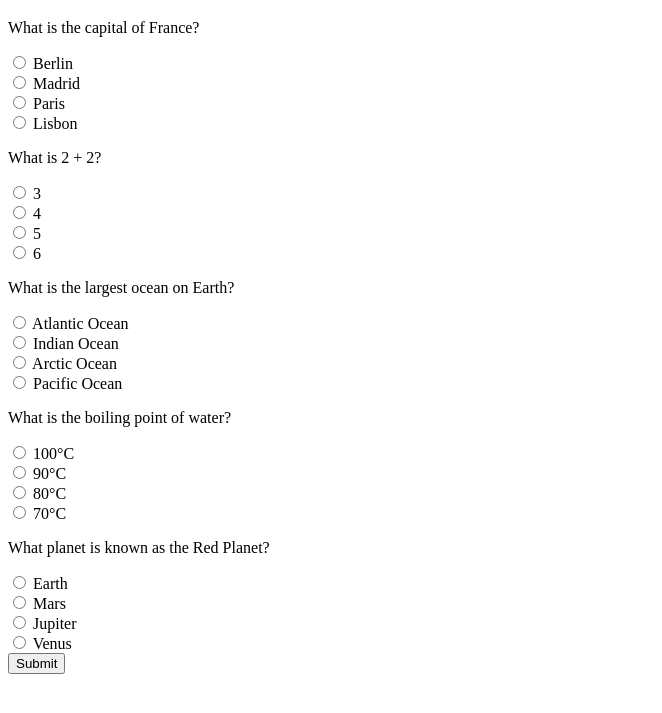
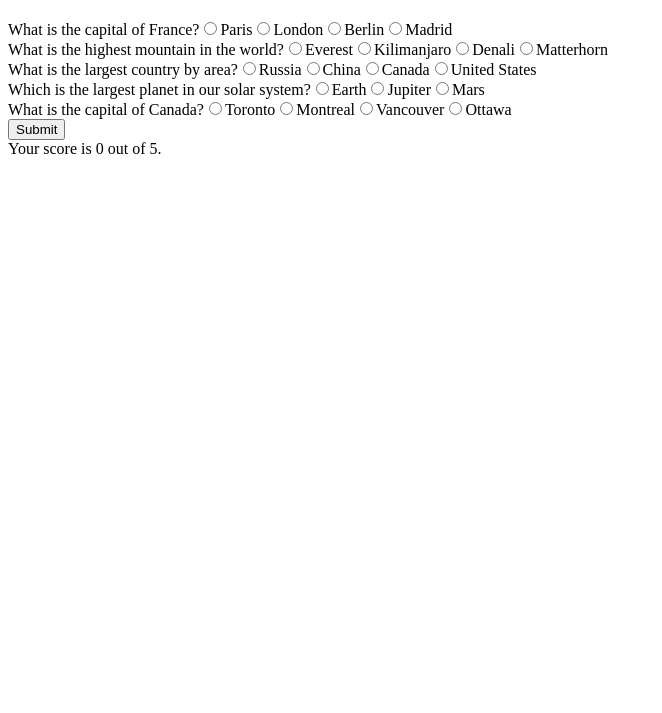
Before and after one commit to acciojob/quiz-with-session-Vineet829, a website: page main.html in a window 1280 px wide. Both pictures are taken after a click on the button "Submit". Shown: the part 61-774 px from the top of the page, without its empty margins (0-662 px from the left). Drawn offline with Linux system fonts and the light colour scheme.

Commit message:
created a submission

```diff
--- a/script.js
+++ b/script.js
@@ -1,100 +1,92 @@
 const questions = [
   {
     question: "What is the capital of France?",
-        options: ["Berlin", "Madrid", "Paris", "Lisbon"],
-        answer: 2
+    choices: ["Paris", "London", "Berlin", "Madrid"],
+    answer: "Paris",
   },
   {
-        question: "What is 2 + 2?",
-        options: ["3", "4", "5", "6"],
-        answer: 1
+    question: "What is the highest mountain in the world?",
+    choices: ["Everest", "Kilimanjaro", "Denali", "Matterhorn"],
+    answer: "Everest",
   },
   {
-        question: "What is the largest ocean on Earth?",
-        options: ["Atlantic Ocean", "Indian Ocean", "Arctic Ocean", "Pacific Ocean"],
-        answer: 3
+    question: "What is the largest country by area?",
+    choices: ["Russia", "China", "Canada", "United States"],
+    answer: "Russia",
   },
   {
-        question: "What is the boiling point of water?",
-        options: ["100°C", "90°C", "80°C", "70°C"],
-        answer: 0
+    question: "Which is the largest planet in our solar system?",
+    choices: ["Earth", "Jupiter", "Mars"],
+    answer: "Jupiter",
   },
   {
-        question: "What planet is known as the Red Planet?",
-        options: ["Earth", "Mars", "Jupiter", "Venus"],
-        answer: 1
-    }
+    question: "What is the capital of Canada?",
+    choices: ["Toronto", "Montreal", "Vancouver", "Ottawa"],
+    answer: "Ottawa",
+  },
 ];
 
-const questionsContainer = document.getElementById('questions');
-const submitButton = document.getElementById('submit');
-const resultContainer = document.getElementById('result');
+const submitButton = document.getElementById("submit");
+const questionsElement = document.getElementById("questions");
 
-// Load saved progress from session storage
-function loadProgress() {
-    const savedProgress = JSON.parse(sessionStorage.getItem('progress')) || {};
-    questions.forEach((question, index) => {
-        if (savedProgress[index] !== undefined) {
-            const radioButton = document.querySelector(`input[name="q${index}"][value="${savedProgress[index]}"]`);
-            if (radioButton) {
-                radioButton.checked = true;
+// Get the saved progress from session storage
+const savedProgress = JSON.parse(sessionStorage.getItem("progress"));
+// Submit the quiz and show the score
+submitButton.addEventListener("click", showScore);
+
+// If there is saved progress, use it. Otherwise, start from the beginning.
+let userAnswers = savedProgress ? savedProgress : [];
+
+// Display the quiz questions and choices
+function renderQuestions() {
+  for (let i = 0; i < questions.length; i++) {
+    const question = questions[i];
+    const questionElement = document.createElement("div");
+    const questionText = document.createTextNode(question.question);
+    questionElement.appendChild(questionText);
+    for (let j = 0; j < question.choices.length; j++) {
+      const choice = question.choices[j];
+      const choiceElement = document.createElement("input");
+      choiceElement.setAttribute("type", "radio");
+      choiceElement.setAttribute("name", `question-${i}`);
+      choiceElement.setAttribute("value", choice);
+      if (userAnswers[i] === choice) {
+        choiceElement.setAttribute("checked", true);
+      }
+      const choiceText = document.createTextNode(choice);
+      questionElement.appendChild(choiceElement);
+      questionElement.appendChild(choiceText);
+    }
+    questionsElement.appendChild(questionElement);
   }
 }
+
+// Save the user's answer when they select a choice
+function saveAnswers() {
+  const choiceElements = document.querySelectorAll("input[type=radio]");
+  for (let i = 0; i < choiceElements.length; i++) {
+    const choiceElement = choiceElements[i];
+    choiceElement.addEventListener("change", function (event) {
+      const answer = event.target.value;
+      userAnswers[parseInt(event.target.name.split("-")[1], 10)] = answer;
+      sessionStorage.setItem("progress", JSON.stringify(userAnswers));
     });
   }
-
-// Save progress to session storage
-function saveProgress() {
-    const progress = {};
-    questions.forEach((question, index) => {
-        const selectedOption = document.querySelector(`input[name="q${index}"]:checked`);
-        progress[index] = selectedOption ? selectedOption.value : undefined;
-    });
-    sessionStorage.setItem('progress', JSON.stringify(progress));
 }
 
-// Calculate score
-function calculateScore() {
+function showScore() {
   let score = 0;
-    questions.forEach((question, index) => {
-        const selectedOption = document.querySelector(`input[name="q${index}"]:checked`);
-        if (selectedOption && parseInt(selectedOption.value) === question.answer) {
+  for (let i = 0; i < questions.length; i++) {
+    const question = questions[i];
+    const userAnswer = userAnswers[i];
+    if (userAnswer === question.answer) {
       score++;
     }
-    });
-    return score;
+  }
+  localStorage.setItem("score", score);
+  const scoreElement = document.getElementById("score");
+  scoreElement.innerText = `Your score is ${score} out of ${questions.length}.`;
 }
 
-// Display quiz questions
-function displayQuiz() {
-    questions.forEach((question, index) => {
-        const questionDiv = document.createElement('div');
-        questionDiv.className = 'question';
-        questionDiv.innerHTML = `<p>${question.question}</p>`;
-        question.options.forEach((option, optionIndex) => {
-            questionDiv.innerHTML += `
-                <label>
-                    <input type="radio" name="q${index}" value="${optionIndex}">
-                    ${option}
-                </label><br>
-            `;
-        });
-        questionsContainer.appendChild(questionDiv);
-    });
-}
-
-// Submit event
-submitButton.addEventListener('click', () => {
-    const score = calculateScore();
-    resultContainer.innerText = `Your score is ${score} out of ${questions.length}.`;
-    localStorage.setItem('score', score);
-});
-
-// Initialize quiz
-function initQuiz() {
-    displayQuiz();
-    loadProgress();
-}
-
-// Run the initialization
-initQuiz();
+renderQuestions();
+saveAnswers();
```
Also changed, not shown: main.html (line endings or trailing spaces). Lines whose indentation alone changed are shown as unchanged.
